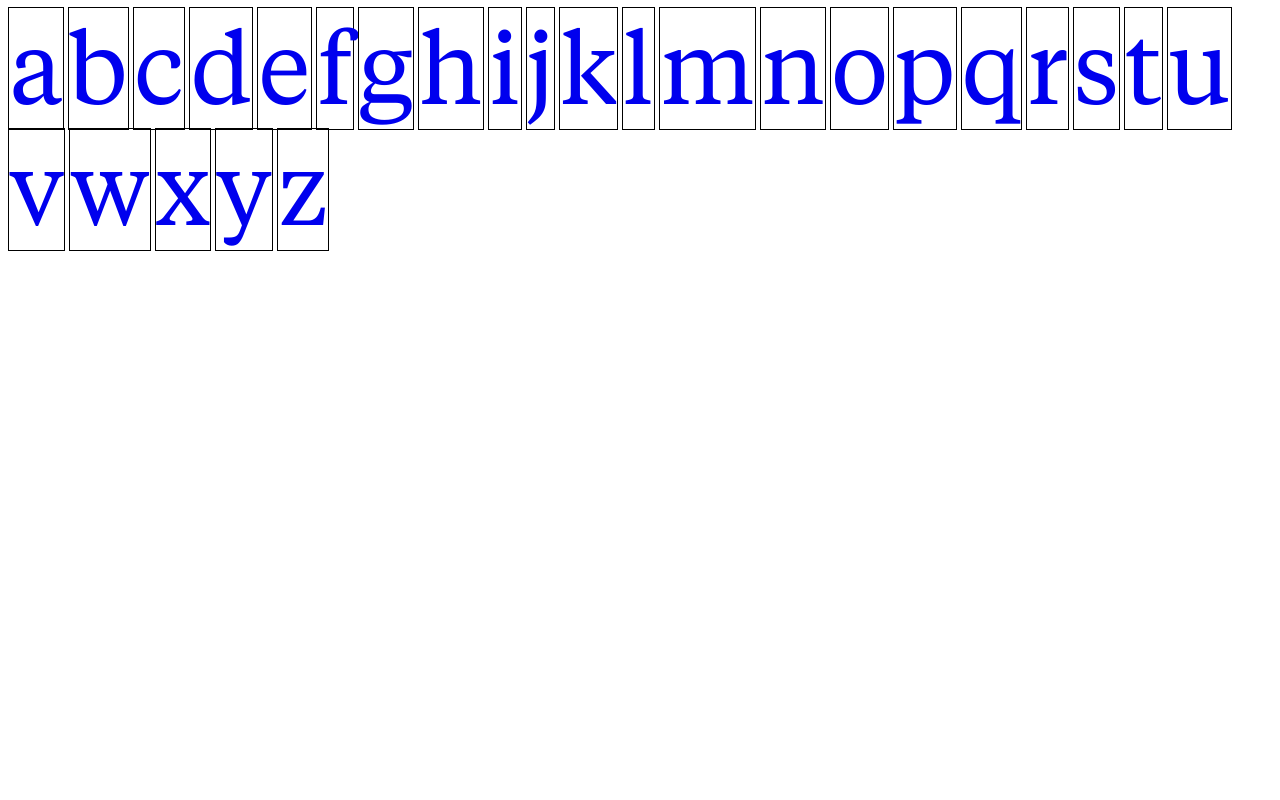
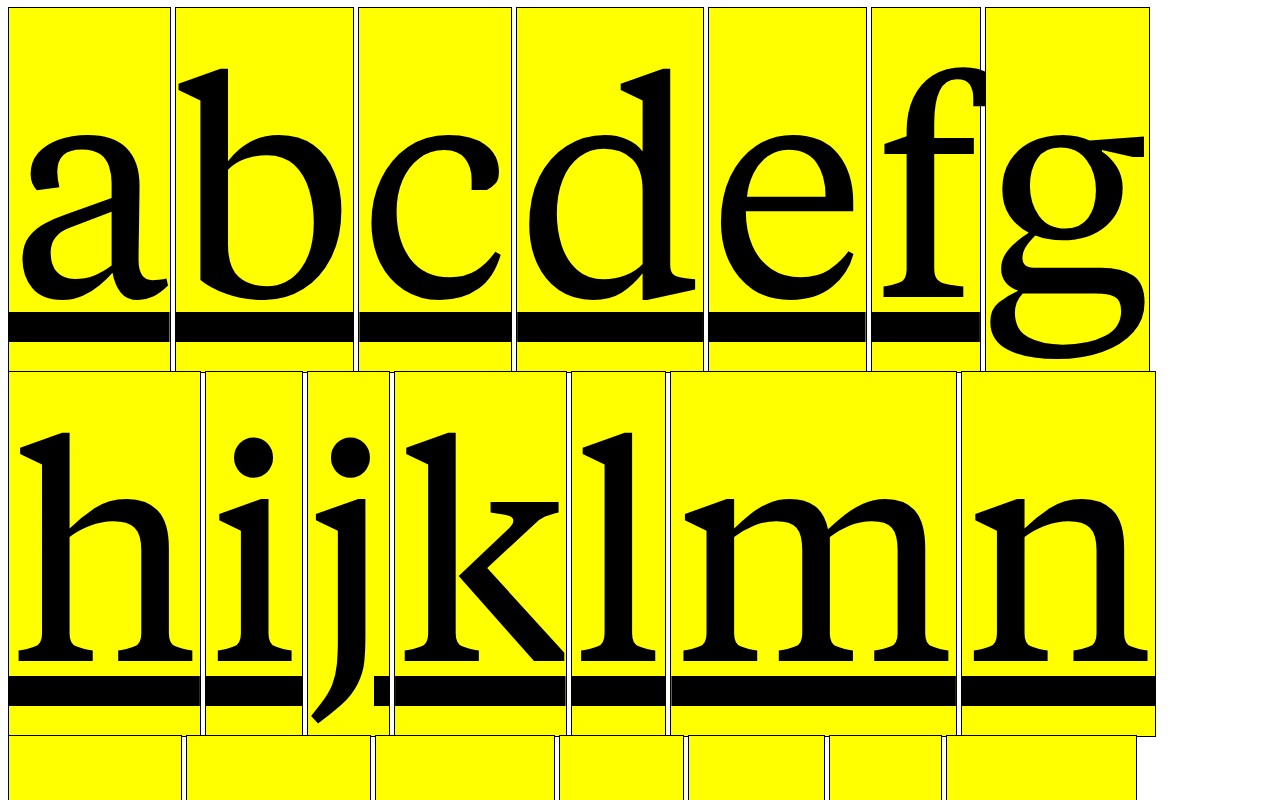
Before and after one commit to luca-thompson/photo_project, a plain HTML site: page index.html in a window 1280 px wide. Shown: the top 800 px of the page. Drawn offline with Linux system fonts and the light colour scheme.

Commit message:
letters added

```diff
--- a/index.css
+++ b/index.css
@@ -11,10 +11,14 @@
 
 #letterGallery a{
     font-family: 'Tiempos';
-    text-decoration: none;
+    text-decoration: underline;
+    color: black;
     border: solid;
+
     border-width: 1px;
     border-color: black;
-    font-size: 100px;
+    font-size: 300px;
+
+    background-color: yellow;
 
 }
--- a/index.html
+++ b/index.html
@@ -9,32 +9,32 @@
 </head>
 <body>
     <div id="letterGallery">
-        <a href="/letterPage.html?letter=c">a</a>
-        <a href="/letterPage.html?letter=c">b</a>
+        <a href="/letterPage.html?letter=a">a</a>
+        <a href="/letterPage.html?letter=b">b</a>
         <a href="/letterPage.html?letter=c">c</a>
-        <a href="/letterPage.html?letter=c">d</a>
-        <a href="/letterPage.html?letter=c">e</a>
-        <a href="/letterPage.html?letter=c">f</a>
-        <a href="/letterPage.html?letter=c">g</a>
-        <a href="/letterPage.html?letter=c">h</a>
-        <a href="/letterPage.html?letter=c">i</a>
-        <a href="/letterPage.html?letter=c">j</a>
-        <a href="/letterPage.html?letter=c">k</a>
-        <a href="/letterPage.html?letter=c">l</a>
-        <a href="/letterPage.html?letter=c">m</a>
-        <a href="/letterPage.html?letter=c">n</a>
-        <a href="/letterPage.html?letter=c">o</a>
-        <a href="/letterPage.html?letter=c">p</a>
-        <a href="/letterPage.html?letter=c">q</a>
-        <a href="/letterPage.html?letter=c">r</a>
-        <a href="/letterPage.html?letter=c">s</a>
-        <a href="/letterPage.html?letter=c">t</a>
-        <a href="/letterPage.html?letter=c">u</a>
-        <a href="/letterPage.html?letter=c">v</a>
-        <a href="/letterPage.html?letter=c">w</a>
-        <a href="/letterPage.html?letter=c">x</a>
-        <a href="/letterPage.html?letter=c">y</a>
-        <a href="/letterPage.html?letter=c">z</a>
+        <a href="/letterPage.html?letter=d">d</a>
+        <a href="/letterPage.html?letter=e">e</a>
+        <a href="/letterPage.html?letter=f">f</a>
+        <a href="/letterPage.html?letter=g">g</a>
+        <a href="/letterPage.html?letter=h">h</a>
+        <a href="/letterPage.html?letter=i">i</a>
+        <a href="/letterPage.html?letter=j">j</a>
+        <a href="/letterPage.html?letter=k">k</a>
+        <a href="/letterPage.html?letter=l">l</a>
+        <a href="/letterPage.html?letter=m">m</a>
+        <a href="/letterPage.html?letter=n">n</a>
+        <a href="/letterPage.html?letter=o">o</a>
+        <a href="/letterPage.html?letter=p">p</a>
+        <a href="/letterPage.html?letter=q">q</a>
+        <a href="/letterPage.html?letter=r">r</a>
+        <a href="/letterPage.html?letter=s">s</a>
+        <a href="/letterPage.html?letter=t">t</a>
+        <a href="/letterPage.html?letter=u">u</a>
+        <a href="/letterPage.html?letter=v">v</a>
+        <a href="/letterPage.html?letter=w">w</a>
+        <a href="/letterPage.html?letter=x">x</a>
+        <a href="/letterPage.html?letter=y">y</a>
+        <a href="/letterPage.html?letter=z">z</a>
     </div>
 
 </body>
--- a/letterPage.js
+++ b/letterPage.js
@@ -2,7 +2,7 @@ async function loadImages(){
 
     const letter = location.href.split('=')[1]
 
-    document.getElementById("letterLabel").textContent += letter.toUpperCase();
+    document.getElementById("letterLabel").textContent = letter
 
     const response = await fetch('/media/' + letter +  '/manifest.json');
     const filenames = await response.json();
```
Also changed, not shown: letterPage.css (+6 -5 lines), letterPage.html (+1 -1 lines).
